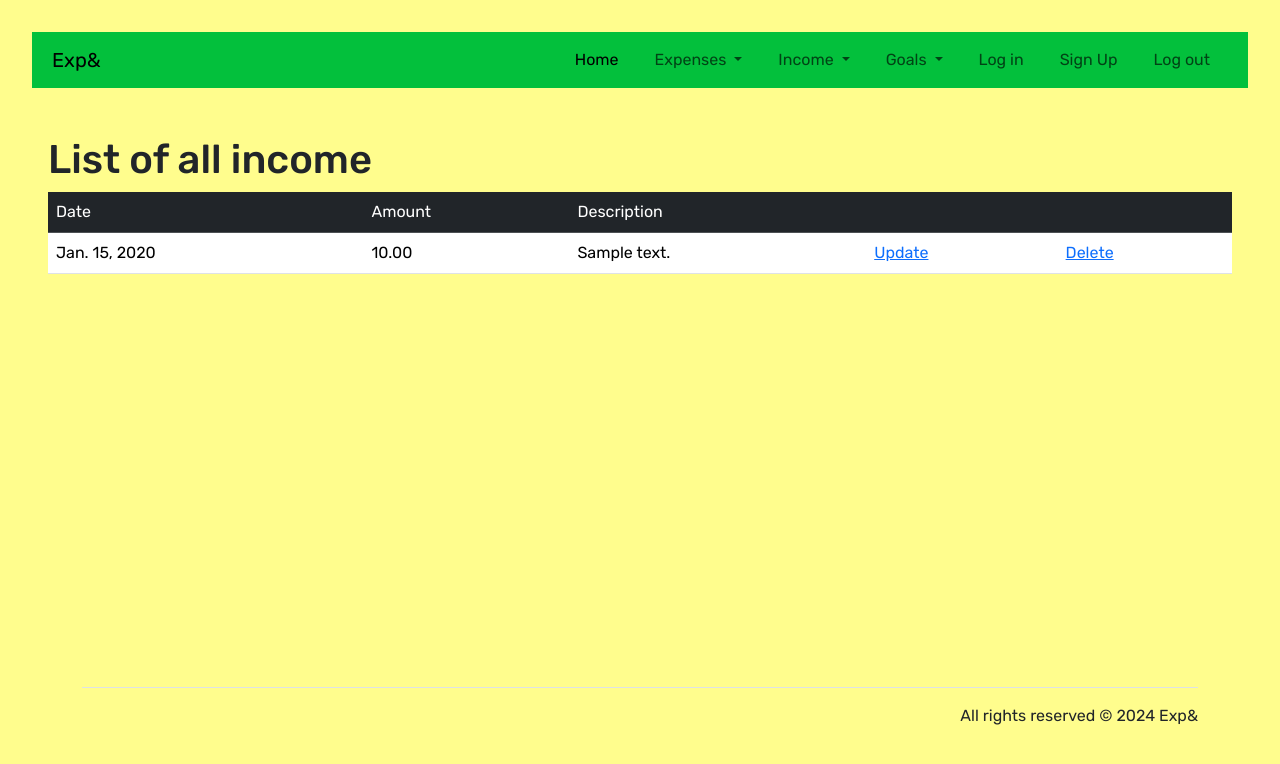
After one commit to triin1/expAnd, a Django app: page /income/ in a window 1280 px wide. The commit adds this page. Shown: the top 764 px of the page. Run offline with Django 5.2, Linux system fonts and the light colour scheme; tables that the repository leaves empty hold one stand-in row (values such as "Sample post").

Commit message:
Income pages added (index and new) with form to add and list to view

```diff
--- a/main_app/admin.py
+++ b/main_app/admin.py
@@ -1,7 +1,8 @@
 from django.contrib import admin
-from .models import Expense, Category, Subcategory, Budget
+from .models import Expense, Category, Subcategory, Budget, Income
 
 admin.site.register(Expense)
 admin.site.register(Category)
 admin.site.register(Subcategory)
 admin.site.register(Budget)
+admin.site.register(Income)
--- a/main_app/models.py
+++ b/main_app/models.py
@@ -45,3 +45,15 @@ class Budget(models.Model):
 
     class Meta:
         verbose_name_plural = "budget"
+
+
+class Income(models.Model):
+    income_date = models.DateField()
+    income_amount = MoneyField(max_digits=14, decimal_places=2, default_currency='AUD', default='0')
+    description = models.CharField(max_length=256)
+
+    def __str__(self):
+        return f"{self.income_amount} recorded on {self.income_date}"
+
+    class Meta:
+        verbose_name_plural = "income"
--- a/main_app/templates/base.html
+++ b/main_app/templates/base.html
@@ -49,9 +49,9 @@
                                 Income
                             </a>
                             <ul class="dropdown-menu dropdown-menu-light" aria-labelledby="navbarLightDropdownMenuLink">
-                                <li><a class="dropdown-item" href="#">Add income</a></li>
+                                <li><a class="dropdown-item" href="{% url 'new_income' %}">Add income</a></li>
                                 <div class="dropdown-divider"></div>
-                                <li><a class="dropdown-item" href="#">View income</a></li>
+                                <li><a class="dropdown-item" href="{% url 'income_index' %}">View income</a></li>
                             </ul>
                         </li>
                         <li class="nav-item dropdown">
--- a/main_app/templates/budget/index.html
+++ b/main_app/templates/budget/index.html
@@ -30,6 +30,7 @@
                 <hr>
 
                 <h4>Add a budget item</h4>
+
                 <form action="{% url 'add_budget_amount' %}" method="post">
                     {% csrf_token %}
                     {{ budget_form.as_p }}
--- /dev/null
+++ b/main_app/templates/income/index.html
@@ -0,0 +1,31 @@
+{% extends 'base.html' %}
+
+{% block content %}
+
+    <h1>List of all income</h1>
+
+    <table class="table table-hover">
+        <thead class="table-dark">
+            <tr>
+                <th scope="col">Date</th>
+                <th scope="col">Amount</th>
+                <th scope="col">Description</th>
+                <th scope="col"></th>
+                <th scope="col"></th>
+            </tr>
+        </thead>
+        <tbody>
+            {% for i in income %}
+                <tr>
+                    <td>{{ i.income_date }}</td>
+                    <td>{{ i.income_amount }}</td>
+                    <td>{{ i.description }}</td>
+                    <td><a href="#">Update</a></td>
+                    <td><a href="#">Delete</a></td>
+                </tr>
+            {% endfor %}
+        </tbody>
+    </table>
+
+
+{% endblock %}
--- a/main_app/urls.py
+++ b/main_app/urls.py
@@ -2,9 +2,10 @@ from django.urls import path
 from . import views
 
 urlpatterns = [
+    # all general paths:
     path('', views.home, name='home'),
 
-    # all paths related to categories
+    # all paths related to categories:
     path('categories/', views.category_index, name="category_index"),
     path('categories/add_category/', views.add_category, name='add_category'),
     path('categories/add_subcategory/', views.add_subcategory, name='add_subcategory'),
@@ -13,7 +14,7 @@ urlpatterns = [
     path('categories/<int:pk>/delete/', views.CategoryDelete.as_view(), name='delete_category'),
     path('categories/<int:pk>/sub_delete/', views.SubcategoryDelete.as_view(), name='delete_subcategory'),
 
-    # all paths related to expenses
+    # all paths related to expenses:
     path('expenses/', views.expenses_index, name="expense_index"),
     path('expenses/detail/', views.expenses_detail, name="expense_detail"),
     path('expenses/add/', views.add_expense, name='add_expense'),
@@ -21,9 +22,14 @@ urlpatterns = [
     path('expenses/<int:pk>/delete/', views.ExpenseDelete.as_view(), name='delete_expense'),
     path('expenses/summary/', views.summary_index, name='summary_index'),
 
-    # all paths related to budget
+    # all paths related to budget:
     path('budget/', views.budget_index, name="budget_index"),
     path('budget/add_amount/', views.add_budget_amount, name='add_budget_amount'),
     path('budget/<int:pk>/budget_update/', views.BudgetUpdate.as_view(), name='update_budget'),
     path('budget/<int:pk>/budget_delete/', views.BudgetDelete.as_view(), name='delete_budget'),
+
+    # all paths related to income:
+    path('income/new/', views.new_income, name="new_income"),
+    path('income/add/', views.add_income, name="add_income"),
+    path('income/', views.income_index, name="income_index"),
 ]
--- a/main_app/views.py
+++ b/main_app/views.py
@@ -4,8 +4,8 @@ from django.db.models import Sum, F
 from django.db.models.functions import TruncMonth
 from django.utils import timezone
 from datetime import datetime, timedelta
-from .models import Expense, Category, Subcategory, Budget
-from .forms import CategoryForm, SubcategoryForm, ExpenseForm, BudgetForm
+from .models import Expense, Category, Subcategory, Budget, Income
+from .forms import CategoryForm, SubcategoryForm, ExpenseForm, BudgetForm, IncomeForm
 
 
 def home(request):
@@ -97,8 +97,10 @@ class ExpenseDelete(DeleteView):
 
 def summary_index(request):
     expenses = Expense.objects.all()
+
     # Calculate total expenses by category and by month and order the expenses by month with most recent at the top:
     total_expenses = Expense.objects.annotate(month=TruncMonth('expense_date'), category_name=F('category__name')).order_by('-month').values('month', 'category_name').annotate(total_expenses=Sum('expense_amount'))
+
     return render(request, 'expenses/summary.html', {
         'expenses': expenses,
         'total_expenses': total_expenses
@@ -145,3 +147,29 @@ class BudgetUpdate(UpdateView):
 class BudgetDelete(DeleteView):
     model = Budget
     success_url = '/budget/'
+
+
+# All income related views:
+# Page to add a form for new income to:
+def new_income(request):
+    income_form = IncomeForm()
+    return render(request, 'income/new.html', {
+        'income_form': income_form
+    })
+
+
+# New income form (added to the new_income page):
+def add_income(request):
+    income_form = IncomeForm(request.POST)
+    if income_form.is_valid():
+        new_income_amount = income_form.save(commit=False)
+        new_income_amount.save()
+    return redirect('income_index')
+
+
+def income_index(request):
+    income = Income.objects.all()
+
+    return render(request, 'income/index.html', {
+        'income': income,
+    })
```
Also changed, not shown: main_app/forms.py (+12 -1 lines), main_app/templates/income/new.html (added, +13 -0 lines), main_app/migrations/0002_income_alter_budget_options.py (added).
